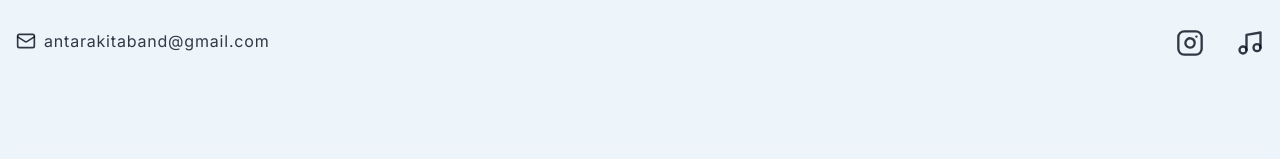
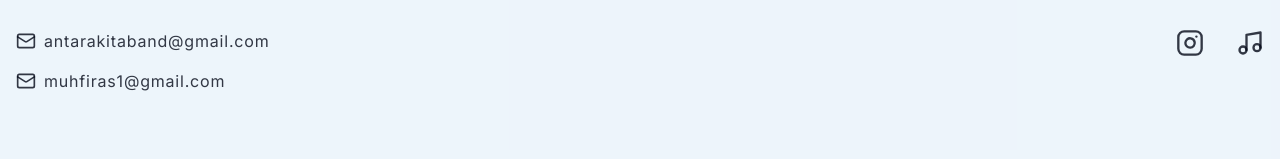
Before and after one commit to fear-rush/antara-band, a Next.js app: page / in a window 1280 px wide. Shown: the part 2645-2804 px from the top of the page. Built offline with nearby package versions, Linux system fonts and the light colour scheme.

Commit message:
add my email for spotify manager verification

```diff
--- a/src/app/page.tsx
+++ b/src/app/page.tsx
@@ -235,6 +235,13 @@ export default function Home() {
                 <Mail className="w-5 h-5" />
                 antarakitaband@gmail.com
               </a>
+              <a
+                href="mailto:contact@antaraband.com"
+                className="mt-4 text-foreground/80 hover:text-secondary transition-colors flex items-center justify-center md:justify-start gap-2 mb-4 tracking-wider"
+              >
+                <Mail className="w-5 h-5" />
+                muhfiras1@gmail.com
+              </a>
             </div>
 
             {/* Social Media Links */}
```
